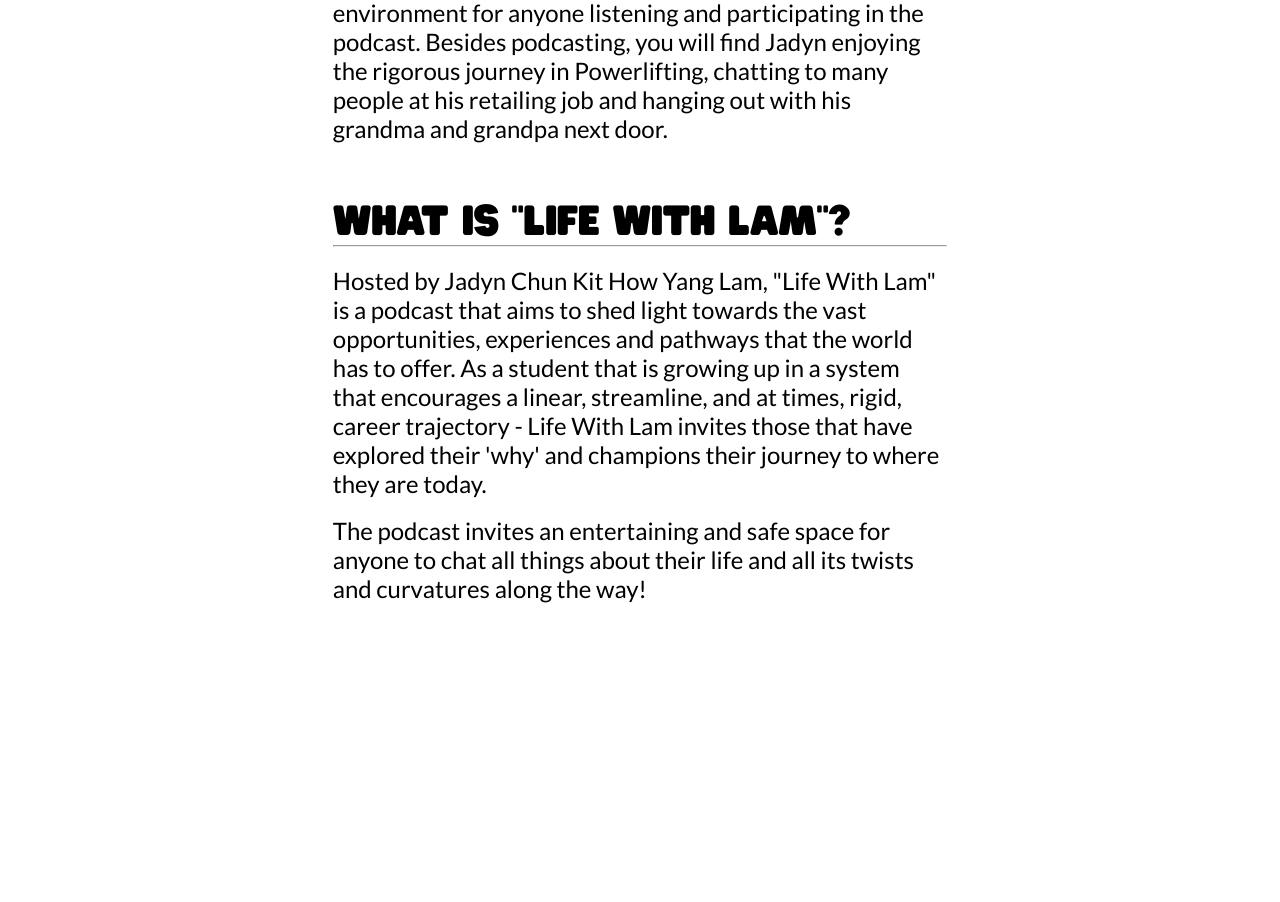
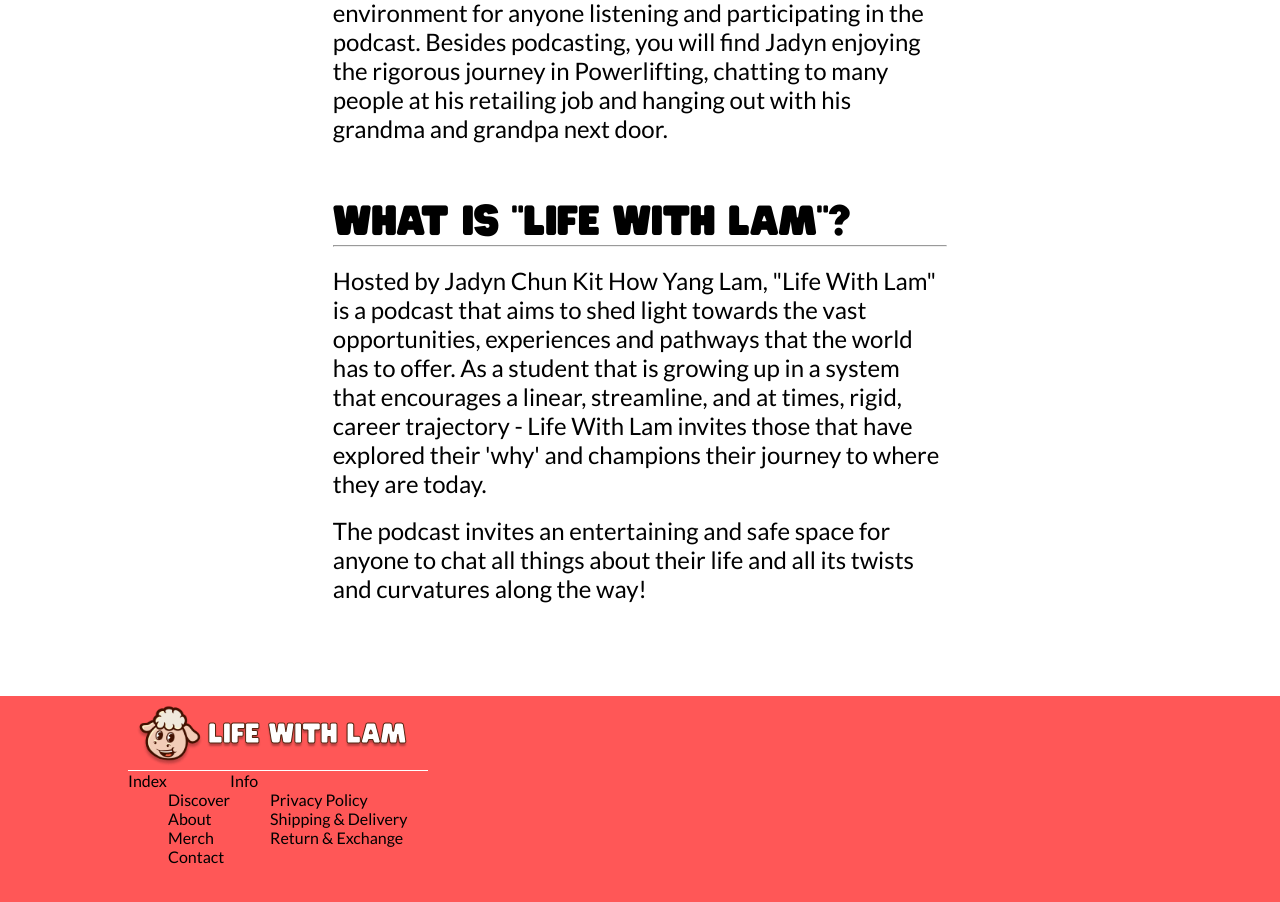
Before and after one commit to CrazyBuff/lifewithlam, a Next.js app: page /about in a window 1280 px wide. Shown: the part 1270-2172 px from the top of the page. Before the commit the page ends 1966 px from the top, so only its background shows below. Built offline with nearby package versions, Linux system fonts and the light colour scheme.

Commit message:
started work on footer

```diff
--- a/src/app/about/about.css
+++ b/src/app/(content)/about/about.css
@@ -30,9 +30,7 @@
 
 }
 
-html {
-    overflow: auto;
-}
+
 
 .about-text-wrapper-bottom {
     margin-top: 3%;
--- a/src/app/about/page.js
+++ b/src/app/(content)/about/page.js
@@ -1,6 +1,7 @@
 import styles from "./about.css";
 import Image from 'next/image';
-import image from '../../images/jadyn_smiling.png';
+import image from '../../../images/jadyn_smiling.png';
+import RootLayout from "../../layout";
 
 export default function About() {
 
--- /dev/null
+++ b/src/app/(content)/layout.js
@@ -0,0 +1,11 @@
+import Footer from "../components/Footer"
+import styles from '../components/navbar.css'
+
+export default function MainLayout({ children }) {
+    return (
+        <>
+            {children}
+            <Footer/>
+        </>
+    )
+}
--- /dev/null
+++ b/src/app/components/Footer.js
@@ -0,0 +1,43 @@
+import styles from './footer.css'
+import logo from '../../images/sheep_mascot.png'
+import Image from 'next/image'
+
+
+export default function Footer() {
+    return (
+        <>
+            <div className='footer-container'>
+                <div className='footer-upper-section'>
+                    <div className='footer-upper-section-container'>
+                        <div className='footer-logo-container'>
+                            <div className='footer-logo-image-container'><Image fill src={logo} className='footer-logo-image'/></div>
+                            <div className='footer-logo-name'>life with lam</div>
+                        </div>
+                        <div className='footer-info-container'>
+                            <div className='footer-info-index-container'>
+                                <div className='footer-info-title'>Index</div>
+                                <ul>
+                                    <li>Discover</li>
+                                    <li>About</li>
+                                    <li>Merch</li>
+                                    <li>Contact</li>
+                                </ul>
+                            </div>
+                            <div className='footer-inner-info-container'>
+                                <div className='footer-info-title'>Info</div>
+                                <ul>
+                                    <li>Privacy Policy</li>
+                                    <li>Shipping & Delivery</li>
+                                    <li>Return & Exchange</li>
+                                </ul>
+                            </div>
+                        </div>
+                    </div>
+                </div>
+                <div className='footer-lower-section'>
+
+                </div>
+            </div>
+        </>
+    )
+}
--- /dev/null
+++ b/src/app/components/footer.css
@@ -0,0 +1,59 @@
+
+.footer-container {
+    height: 400px;
+    width: 100%;
+    background-color: #FF5757;
+    display: flex;
+    flex-direction: column;
+
+}
+
+.footer-upper-section {
+
+}
+
+.footer-upper-section-container {
+
+    width: 80%;
+    margin: 0 auto;
+}
+
+.footer-info-container {
+    font-family: 'Lato';
+    display: flex;
+    flex-direction: row;
+
+}
+
+.footer-info-container ul {
+    list-style-type: none;
+    list-style-position: outside;
+}
+
+.footer-logo-container {
+    display: flex;
+    flex-direction: row;
+    border-bottom: white 1px solid;
+    width: 300px;
+    height: 75px;
+}
+
+.footer-logo-image-container {
+    position: relative;
+    width: 80px;
+    height: 80px;
+}
+
+.footer-logo-name {
+    font-family: 'hit-and-run';
+    color: white;
+    -webkit-text-stroke: 1px #532410;
+    letter-spacing: 0px;
+    text-shadow: 0px 3px 2px rgba(0, 0, 0, 0.27);
+    font-size: 25px;
+    align-self: center;
+}
+
+.footer-logo-image {
+    object-fit:contain;
+}
--- a/src/app/page.js
+++ b/src/app/page.js
@@ -7,6 +7,7 @@ import youtube from '../images/youtube logo.png'
 import itunes from '../images/itunes logo.png'
 import spotify from '../images/spotify logo.png'
 import tiktok from '../images/tiktok logo.png'
+
 
 export default function Home() {
   return (
```
Also changed, not shown: src/app/(content)/contact/contact.css (renamed from src/app/contact/contact.css), src/app/(content)/contact/page.js (renamed from src/app/contact/page.js).
